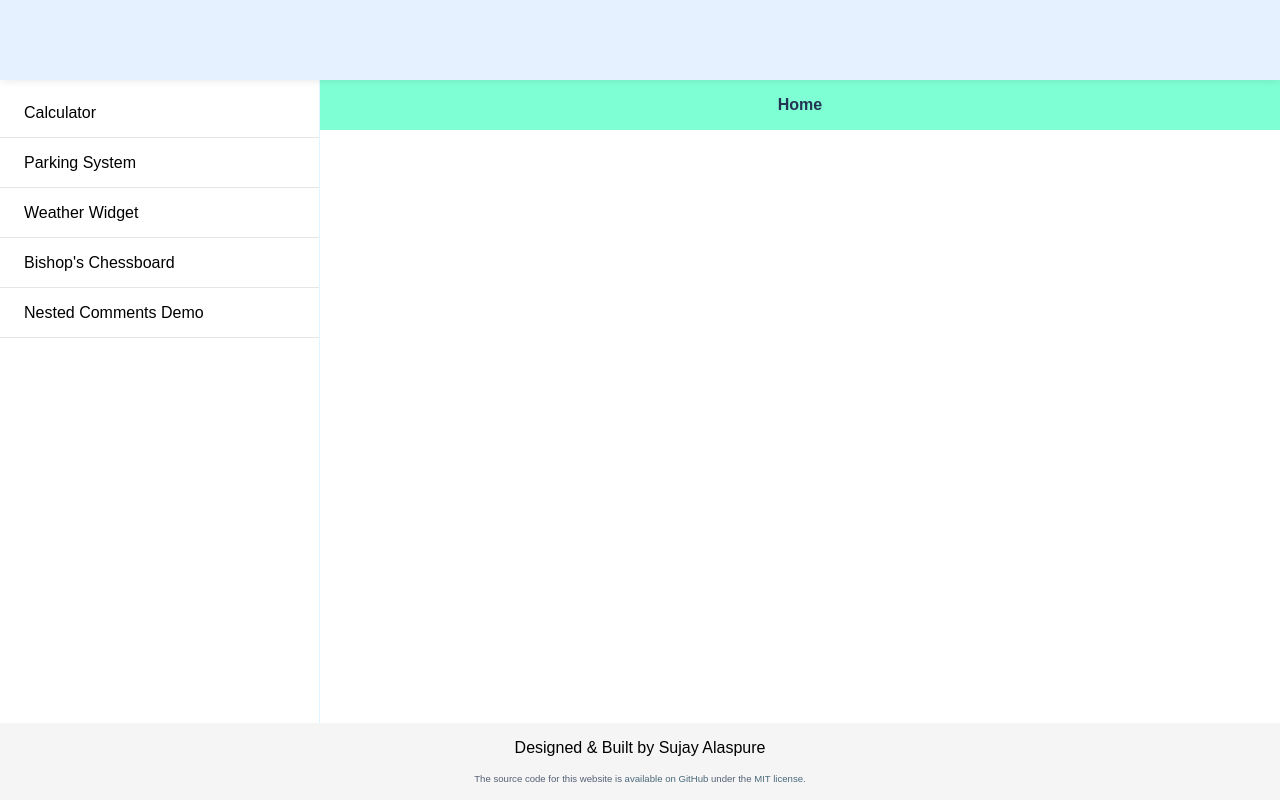
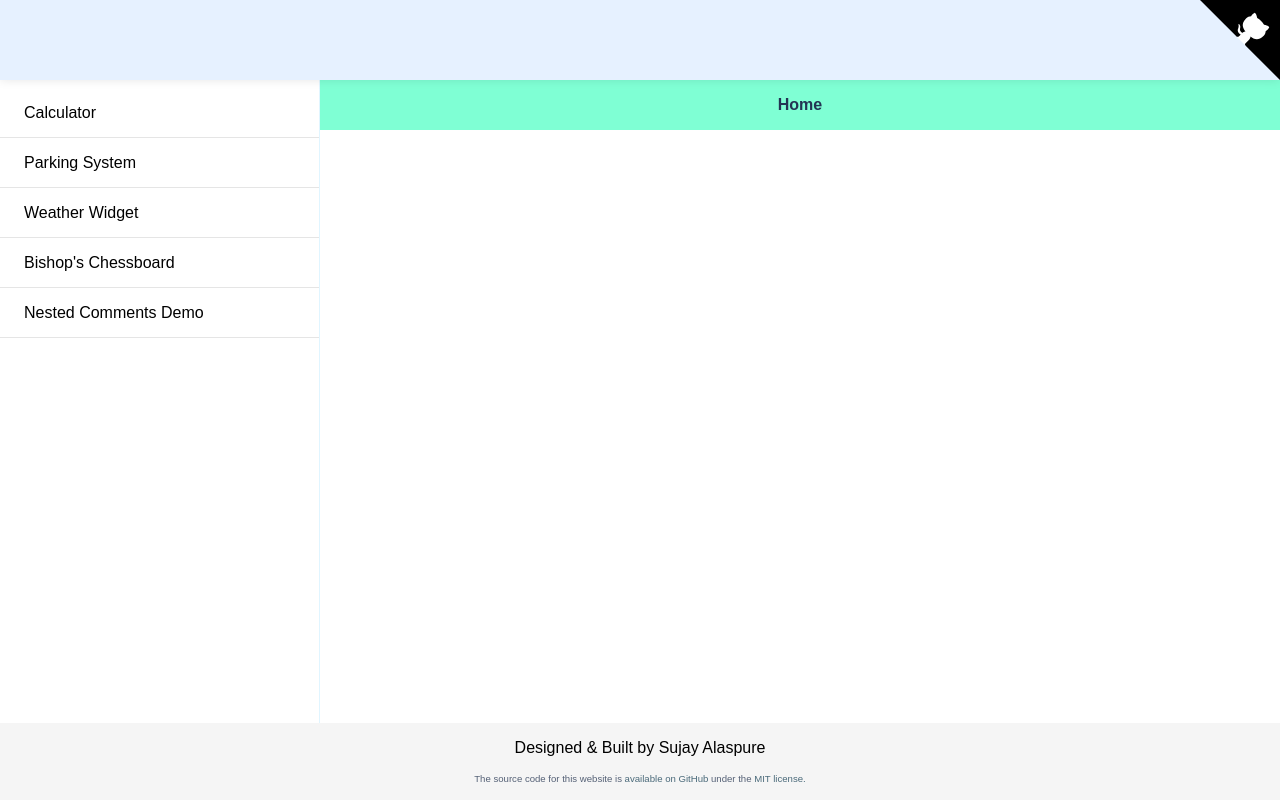
Before and after one commit to sujayalaspure/react-examples, a React (Create React App) app: page / in a window 1280 px wide. Built offline with nearby package versions, Linux system fonts and the light colour scheme.

Commit message:
added Github corner link

```diff
--- /dev/null
+++ b/src/Components/GithubCornerIcon.jsx
@@ -0,0 +1,49 @@
+import React from "react"
+import styled, { keyframes } from "styled-components"
+
+function GithubCornerIcon() {
+  return (
+    <Wrapper>
+      <a href={`https://github.com/alaspuresujay/react-examples`} aria-label="View source on GitHub">
+        <svg width="80" height="80" viewBox="0 0 250 250" aria-hidden="true">
+          <path d="M0,0 L115,115 L130,115 L142,142 L250,250 L250,0 Z"></path>
+          <path
+            d="M128.3,109.0 C113.8,99.7 119.0,89.6 119.0,89.6 C122.0,82.7 120.5,78.6 120.5,78.6 C119.2,72.0 123.4,76.3 123.4,76.3 C127.3,80.9 125.5,87.3 125.5,87.3 C122.9,97.6 130.6,101.9 134.4,103.2"
+            fill="currentColor"
+            style={{ transformOrigin: "130px 106px" }}
+            className="octo-arm"
+          ></path>
+          <path
+            d="M115.0,115.0 C114.9,115.1 118.7,116.5 119.8,115.4 L133.7,101.6 C136.9,99.2 139.9,98.4 142.2,98.6 C133.8,88.0 127.5,74.4 143.8,58.0 C148.5,53.4 154.0,51.2 159.7,51.0 C160.3,49.4 163.2,43.6 171.4,40.1 C171.4,40.1 176.1,42.5 178.8,56.2 C183.1,58.6 187.2,61.8 190.9,65.4 C194.5,69.0 197.7,73.2 200.1,77.6 C213.8,80.2 216.3,84.9 216.3,84.9 C212.7,93.1 206.9,96.0 205.4,96.6 C205.1,102.4 203.0,107.8 198.3,112.5 C181.9,128.9 168.3,122.5 157.7,114.1 C157.9,116.9 156.7,120.9 152.7,124.9 L141.0,136.5 C139.8,137.7 141.6,141.9 141.8,141.8 Z"
+            fill="currentColor"
+            className="octo-body"
+          ></path>
+        </svg>
+      </a>
+    </Wrapper>
+  )
+}
+
+const OctaWave = keyframes`
+  0%,100% { transform: rotate(0); }
+  20%,60% { transform: rotate(-25deg); }
+  40%,80% { transform: rotate(10deg); }
+`
+
+const Wrapper = styled.div`
+  position: absolute;
+  z-index: 1000;
+  top: 0;
+  right: 0;
+  &:hover .octo-arm {
+    animation-name: ${OctaWave};
+    animation-duration: 2s;
+    animation-iteration-count: infinite;
+  }
+  .octo-arm,
+  .octo-body {
+    fill: #ffffff;
+  }
+`
+
+export default GithubCornerIcon
--- a/src/home/index.js
+++ b/src/home/index.js
@@ -1,15 +1,16 @@
-import React, { useState } from "react";
+import React, { useState } from "react"
 // import { useNavigate } from "react-router-dom";
-import Footer from "../Components/footer";
-import Menu from "../Components/menu";
-import { paths } from "./path";
-import { Container, HeaderWrapper, LabelHeader, LeftSide, MainContent, RightSide } from "./Style";
+import Footer from "../Components/footer"
+import Menu from "../Components/menu"
+import { paths } from "./path"
+import { Container, HeaderWrapper, LabelHeader, LeftSide, MainContent, RightSide } from "./Style"
 
-import Calculator from "../Projects/Calculator";
-import CarParking from "../Projects/CarParking";
-import Weather from "../Projects/Weather";
-import Chessboard from "../Projects/chessboard";
-import NestedComments from "../Projects/nested-comments";
+import Calculator from "../Projects/Calculator"
+import CarParking from "../Projects/CarParking"
+import Weather from "../Projects/Weather"
+import Chessboard from "../Projects/chessboard"
+import NestedComments from "../Projects/nested-comments"
+import GithubCornerIcon from "../Components/GithubCornerIcon"
 
 function Home() {
   // let navigate = useNavigate();
@@ -17,12 +18,14 @@ function Home() {
   const [selectedProject, setSelectedProject] = useState({
     path: "/",
     Label: "Home",
-  });
+  })
 
   // const onClick = (path) => {
   //   navigate(path);
   // };
   return (
+    <>
+      <GithubCornerIcon />
       <Container>
         <HeaderWrapper>{/* <h1>Welcome to the Home</h1> */}</HeaderWrapper>
 
@@ -44,24 +47,25 @@ function Home() {
         </MainContent>
         <Footer />
       </Container>
-  );
+    </>
+  )
 }
 
 const getContent = (path) => {
   switch (path) {
     case "/calculator":
-      return <Calculator />;
+      return <Calculator />
     case "/parking":
-      return <CarParking />;
+      return <CarParking />
     case "/weather":
-      return <Weather />;
+      return <Weather />
     case "/chessboard":
-      return <Chessboard />;
+      return <Chessboard />
     case "/nested-comments":
-      return <NestedComments />;
+      return <NestedComments />
     default:
-      return <div />;
+      return <div />
   }
-};
+}
 
-export default Home;
+export default Home
```
Also changed, not shown: src/App.js (+14 -14 lines), src/home/Style.js (+8 -7 lines). Lines whose indentation alone changed are shown as unchanged.
